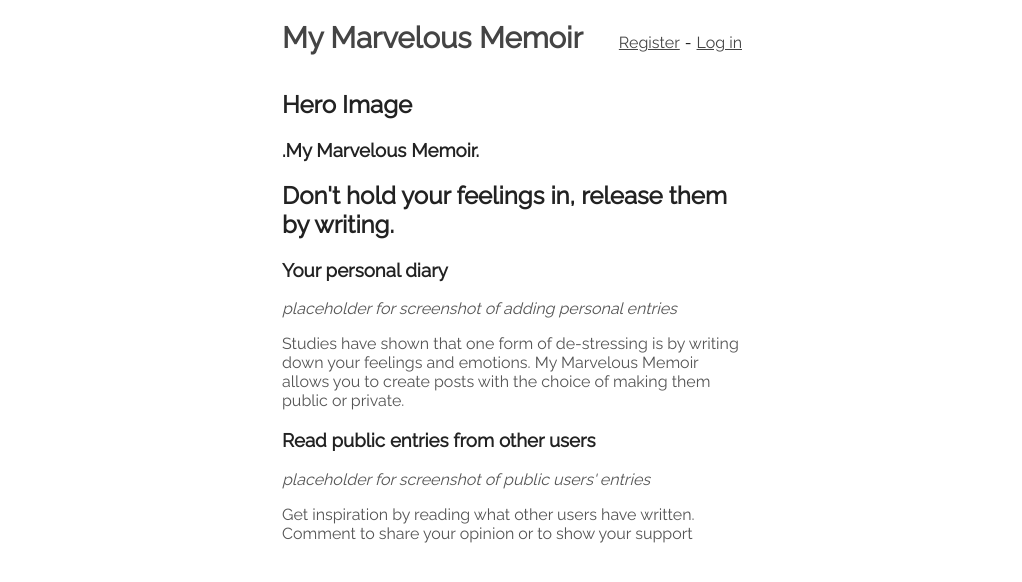
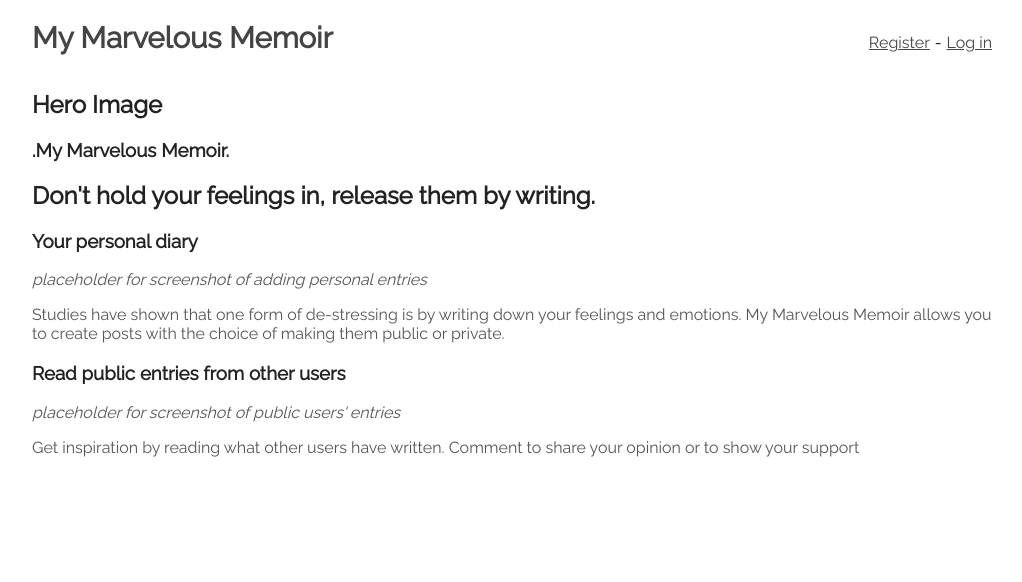
Before and after one commit to RupiR/My_Marvelous_Memoir-client, a React (Create React App) app: page / in a window 1280 px wide. Shown: the top 582 px of the page, without its empty margins (128-1150 px from the left). Built offline with nearby package versions, Linux system fonts and the light colour scheme.

Commit message:
worked on logo component

```diff
--- a/src/components/App/App.css
+++ b/src/components/App/App.css
@@ -17,3 +17,17 @@
   margin-top: 10px;
   padding-bottom: 40px;
 }
+
+@media screen and (min-width: 600px) {
+  .App {
+    /* height: 100vh; */
+    max-width: 700px;
+  }
+}
+
+@media screen and (min-width: 1000px) {
+  .App {
+    /* height: 100vh; */
+    max-width: 1000px;
+  }
+}
--- a/src/components/Header/Header.css
+++ b/src/components/Header/Header.css
@@ -42,8 +42,3 @@
     display: initial;
   }
 }
-
-.logophoto {
-  height: 100px;
-  width: 100px;
-}
--- a/src/components/Header/Header.js
+++ b/src/components/Header/Header.js
@@ -1,11 +1,11 @@
 import React, { Component } from 'react'
 import { Link } from 'react-router-dom'
-import { FontAwesomeIcon } from '@fortawesome/react-fontawesome'
 import { Hyph } from '../Utils/Utils'
 import TokenService from '../../services/token-service'
 import IdleService from '../../services/idle-service'
 import './Header.css'
-import Logo from './logo.png';
+// import Mylogo from '../Logo'
+// import Logo from '../Logo/Logo'
 
 export default class Header extends Component {
   handleLogoutClick = () => {
@@ -46,6 +46,7 @@ export default class Header extends Component {
   render() {
     return (
       <nav className='Header'>
+        {/* <Logo /> */}
         <h1>
           <Link to='/'>
             {/* <img className='logophoto' src={Logo} alt='logo' /> */}
--- /dev/null
+++ b/src/components/Logo/Logo.css
@@ -0,0 +1,4 @@
+.logophoto {
+  height: 100px;
+  width: 100px;
+}
```
Also changed, not shown: src/components/Logo/Logo.js (added, +17 -0 lines), public/mylogo.png (renamed from src/components/Header/logo.png), src/components/Logo/mylogo.png (added).
